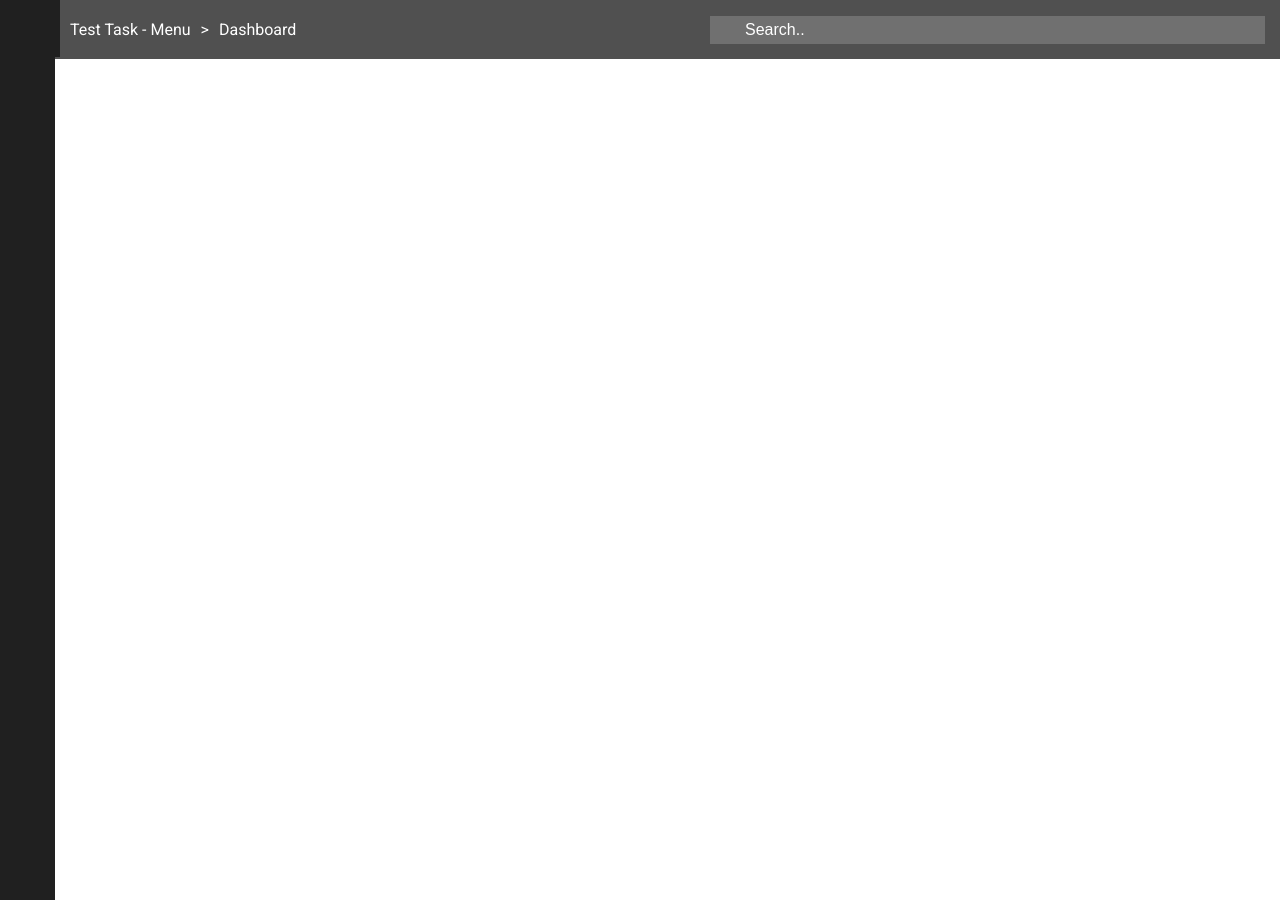
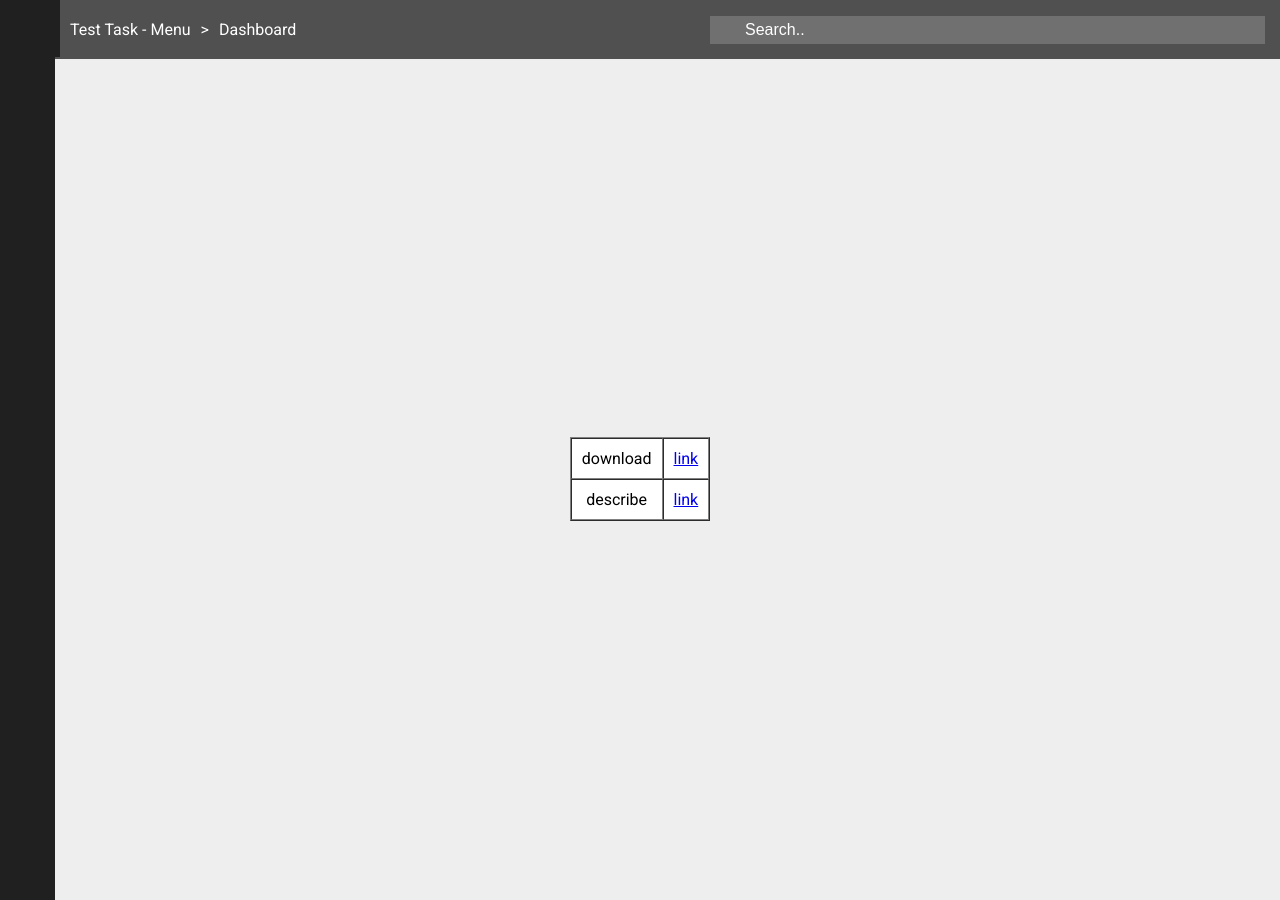
Before and after one commit to Bik-Top/bik-top.github.io, a Jekyll site: the page _my_collection/Windmill/index.html, which Jekyll copies as it is, in a window 1280 px wide. Built offline with Jekyll 4.4.1, drawn with Linux system fonts in a browser that asks for light colours; some web fonts are replaced.

Commit message:
... tired of guessing

```diff
--- a/_my_collection/Windmill/css/style.css
+++ b/_my_collection/Windmill/css/style.css
@@ -1,5 +1,15 @@
-
-
+.page-wrapper {
+  text-align: center;
+  margin: 0 195px;
+  display: flex;
+  flex-flow: row wrap;
+  align-items: center;
+  justify-content: center;
+  height: calc(100% - 60px);
+}
+.page-wrapper table{
+  background: #fff;
+}
 :root {
   --header-bg-color: #505050;
   --header-active-element-bg-color: #202020;
@@ -15,6 +25,7 @@
 html, body {
   min-height: 100%;
   height: 100%;
+  background-color: #eee;
 }
 
 body {
--- a/_my_collection/Windmill/index.html
+++ b/_my_collection/Windmill/index.html
@@ -9,7 +9,6 @@
   <link rel="stylesheet" href="./css/style.css">
 </head>
 <body id="fontSize">
-<div class="page-wrapper">
   <header>
     <div class="burger-wrap">
       <span class="f3 icon-menu11"></span>
@@ -55,6 +54,18 @@
       <span class="ir icon-arrow-drop-down"></span>
     </div>
   </header>
+
+<div class="page-wrapper">
+   <table border="1" cellspacing="0" cellpadding="10">
+     <tr>
+       <td><div>download</div></td>
+       <td><a href="https://github.com/Bik-Top/Windmill/archive/master.zip">link</a></td>
+     </tr>
+     <tr>
+       <td><div>describe</div></td>
+       <td><a href="https://github.com/Bik-Top/Windmill/tree/master#windmill">link</a></td>
+     </tr>
+   </table>
 </div>
 
 <!--<script src="./js/demo.js"></script>-->
```
